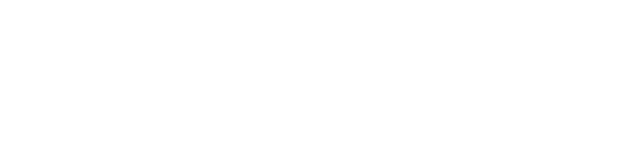
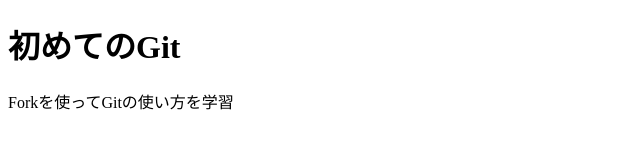
Before and after one commit to nagikaworu/MyGitSite, a plain HTML site: page index.html in a window 1280 px wide. Shown: the whole page, without its empty margins (0-640 px from the left). Drawn offline with Linux system fonts and the light colour scheme.

Commit message:
index.html修正-タイトルと本文を追加
タイトルはh1タグで本文はpタグで追加

```diff
--- a/index.html
+++ b/index.html
@@ -6,6 +6,7 @@
     <title>Document</title>
   </head>
   <body>
-
+    <h1>初めてのGit</h1>
+    <p>Forkを使ってGitの使い方を学習</p>
   </body>
 </html>
```
